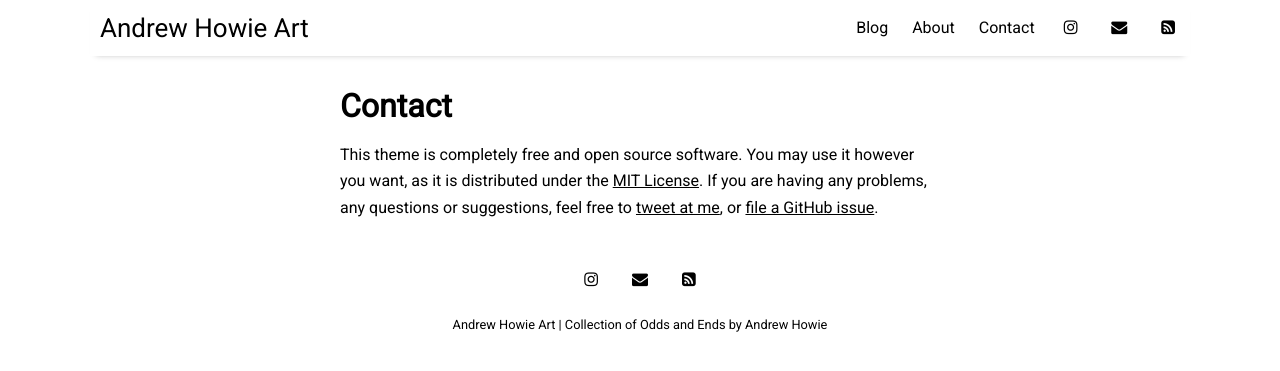
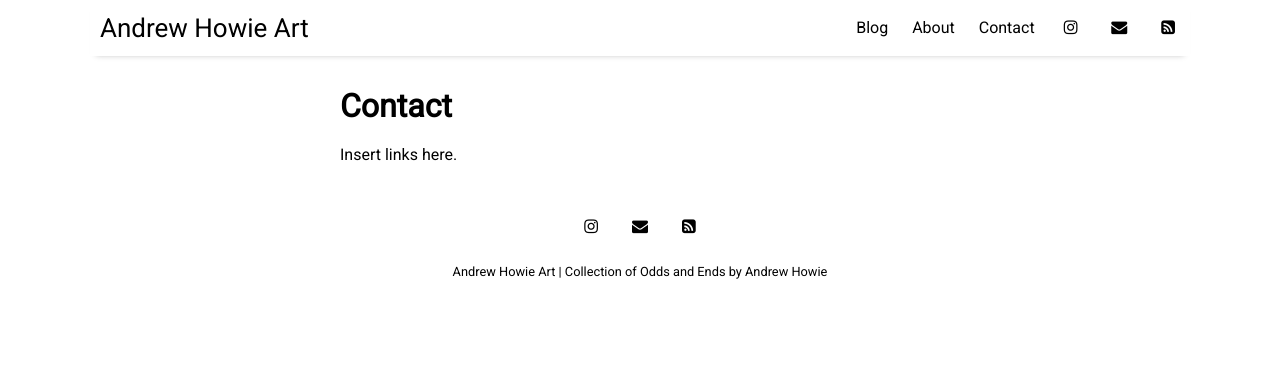
Before and after one commit to andrewhowiedesigns/andrewhowiedesigns.github.io, a Jekyll site: the page built from pages/contact.md, in a window 1280 px wide. Shown: the top 371 px of the page. Built offline with Jekyll 4.4.1, drawn with Linux system fonts in a browser that asks for light colours; nearby versions of some CDN libraries.

```diff
--- a/pages/contact.md
+++ b/pages/contact.md
@@ -4,4 +4,4 @@ title: Contact
 permalink: /contact
 ---
 
-This theme is completely free and open source software. You may use it however you want, as it is distributed under the [MIT License](http://choosealicense.com/licenses/mit/). If you are having any problems, any questions or suggestions, feel free to [tweet at me](https://twitter.com/intent/tweet?text=My%question%about%Millennial%is:%&amp;via=paululele), or [file a GitHub issue](https://github.com/lenpaul/Millennial/issues/new).
+Insert links here.
```
Also changed, not shown: pages/about.md (+1 -1 lines).
